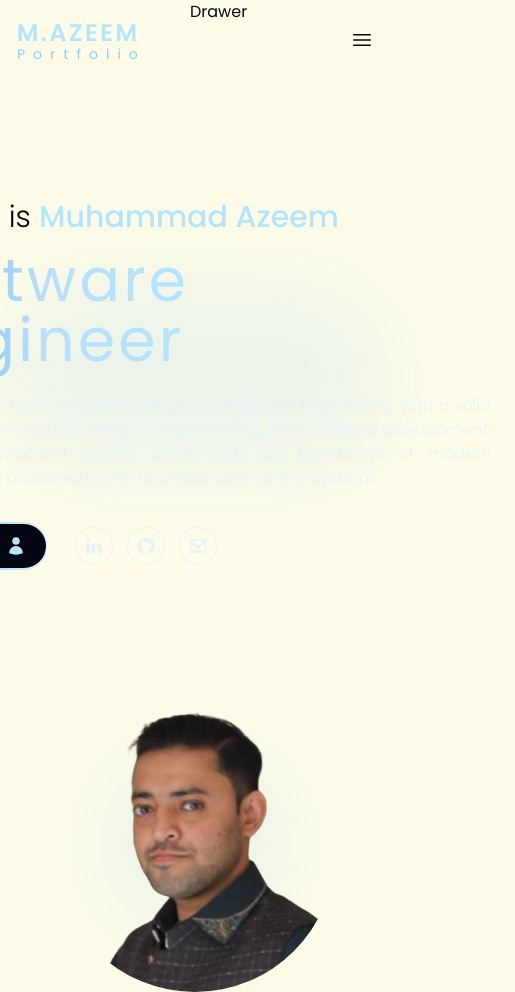
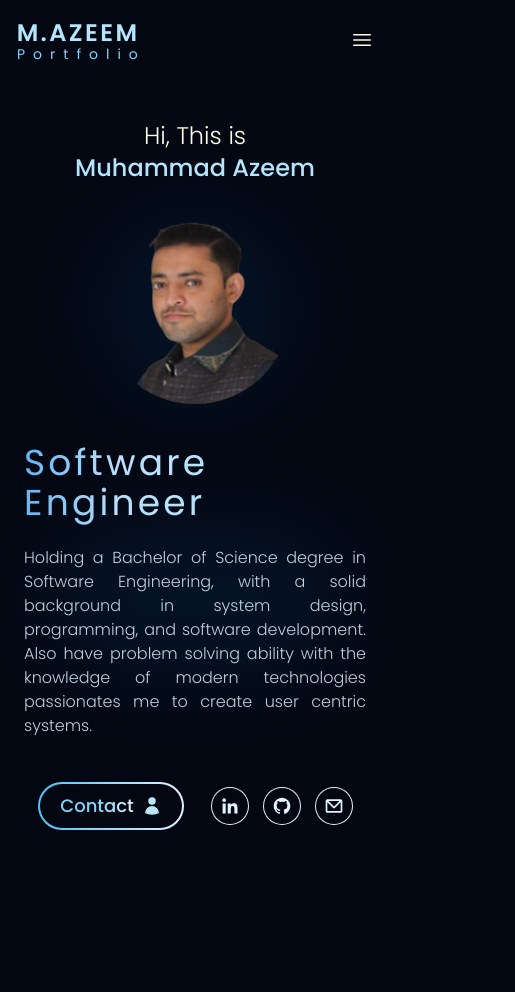
Before and after one commit to MAzeemSidd/M_Azeem_PortFolio, a Next.js app: page / in a window 390 px wide. Shown: the whole page, 515 px wide, since content can reach past the window. After the commit the page ends 910 px from the top, so only its background shows below. Built offline with nearby package versions, Linux system fonts and the light colour scheme.

Commit message:
Make Homepage responsive for mobile screen and set the background similar for both light and dark theme.

```diff
--- a/src/app/globals.css
+++ b/src/app/globals.css
@@ -9,16 +9,21 @@ html {
 }
 
 :root {
+  --background: #030712;
+  --foreground: #fefce8;
+}
+
+/* :root {
   --background: #fefce8;
   --foreground: #030712;
-}
+} */
 
-@media (prefers-color-scheme: dark) {
+/* @media (prefers-color-scheme: dark) {
   :root {
     --background: #030712;
     --foreground: #fefce8;
   }
-}
+} */
 
 body {
   color: var(--foreground);
--- a/src/app/page.js
+++ b/src/app/page.js
@@ -1,11 +1,9 @@
 import Home from "@/components/links/Home";
-import LinksDrawer from "@/components/links/LinksDrawer";
 
 export default function Page() {
   return (
     <div className="font-[family-name:var(--font-geist-sans)]">
       <Home />
-      <LinksDrawer />
     </div>
   );
 }
--- /dev/null
+++ b/src/components/links/Home/display_picture.tsx
@@ -0,0 +1,14 @@
+import { FC } from "react";
+import Image from 'next/image'
+import dp from '../../../../public/pictures/my_dp_bg_transparent.png'
+
+export const DisplayPicture: FC<{}> = () => (
+  <div className='relative flex justify-center items-start'>
+    <div className='bg-blue-500/20 -z-10 size-[200px] absolute top-1/2 left-1/2 -translate-x-1/2 -translate-y-1/2 rounded-full blur-2xl opacity-40' />
+    <Image
+        src={dp}
+        alt="Muhammad Azeem's display picture"
+        className="rounded-full size-48 sm:size-52 lg:size-64 place-self-center"
+    />
+  </div>
+)
--- a/src/components/links/Home/index.tsx
+++ b/src/components/links/Home/index.tsx
@@ -1,31 +1,36 @@
+import { FC } from "react";
+import Image from 'next/image'
+
+import '@/app/globals.css'
 import IntroCarousel from "./intro_carousel"
-import Image from 'next/image'
-import dp from '../../../../public/pictures/my_dp_bg_transparent.png'
-import '@/app/globals.css'
-import { FC } from "react";
 import { Contact_Btn, Site_Link_Btn, Site_Link_Circle, Site_Link_Path } from './link_buttons'
+import { DisplayPicture } from './display_picture'
 
 const Home: FC<{}> = () => {
   return (
     <div>
-      <div className='grid grid-rows-6 grid-cols-5 gap-2 h-[calc(100vh-80px)]'>
+      <div className='grid grid-rows-2 grid-cols-5 gap-2 h-auto lg:h-full lg:max-h-[calc(100vh-80px)] pb-20 pt-10 lg:py-0'>
 
         {/* left column with carousel */}
-        <div className='h-full row-span-5 col-span-5 lg:col-span-3 lg:ml-20 lg:mt-7 justify-self-center place-content-center w-[40rem]'>
+        <div className='lg:min-h-[calc(100vh-80px)] row-span-2 col-span-5 lg:col-span-3 lg:ml-20 w-full max-w-[40rem] place-content-center'>
 
-          <div className='grid grid-flow-row gap-2'>
+          <div className='grid grid-flow-row gap-5 md:gap-3 xl:gap-2'>
 
-            <div className="mx-7 py-0 my-0 text-3xl font-light">
-              {'Hi, This is '}
-              <span className="text-light-blue-100 font-medium">Muhammad Azeem</span>
+            <div className="mx-7 text-2xl sm:text-3xl font-light text-center sm:text-start">
+              <span>{'Hi, This is '}</span>
+              <div className="inline-block text-light-blue-100 font-medium">Muhammad Azeem</div>
+            </div>
+
+            <div className="lg:hidden text-center pt-2 pb-3">
+              <DisplayPicture />
             </div>
 
             <div className='mt-0 pb-18 relative'>
-              <div className='bg-blue-500/20 -z-10 w-[400px] h-[200px] absolute top-1/2 left-1/2 -translate-x-1/2 -translate-y-1/2 rounded-full blur-2xl opacity-40' />
+              <div className='bg-blue-500/20 -z-10 w-[300px] h-[160px] sm:w-[400px] sm:h-[200px] absolute top-1/2 left-1/2 -translate-x-1/2 -translate-y-1/2 rounded-full blur-2xl opacity-40' />
               <IntroCarousel />
             </div>
 
-            <div className='mx-7 flex items-center gap-7'>
+            <div className='mx-3 lg:mx-7 flex flex-wrap justify-center lg:justify-start gap-7'>
 
               {/* Contact Button */}
               <Contact_Btn href='/contact' />
@@ -64,20 +69,9 @@ const Home: FC<{}> = () => {
 
         </div>
 
-        {/* right column with display picture */}
-        <div className='h-full row-span-5 col-span-5 lg:col-span-2 lg:mr-20 justify-self-center place-content-center'>
-
-          <div className='relative flex justify-center items-start'>
-            <div className='bg-blue-500/20 -z-10 size-[200px] absolute top-1/2 left-1/2 -translate-x-1/2 -translate-y-1/2 rounded-full blur-2xl opacity-40' />
-            <Image
-              src={dp}
-              alt="DP of M.Azeem"
-              width={280}
-              height={280}
-              className="rounded-full"
-            />
-          </div>
-
+        {/* right column with display picture */} {/* col-span-5 */}
+        <div className='hidden lg:block lg:h-full lg:row-span-2 col-span-2 lg:mr-20 place-content-center'>
+          <DisplayPicture />
         </div>
 
       </div>
--- a/src/components/links/Home/intro_carousel.tsx
+++ b/src/components/links/Home/intro_carousel.tsx
@@ -16,7 +16,7 @@ const Description_Card: FC<DescriptionCardProps> = memo(({ title, description })
   <CustomCard className='my-0 py-0 w-auto mx-0 bg-transparent shadow-none text-justify'>
       <CustomCardBody className='grid grid-cols-1 gap-4 pt-0'>
           <div>
-            <div className='inline-block font-normal tracking-[.2rem] text-6xl text-wrap text-transparent bg-clip-text bg-gradient-to-r from-blue-300 via-blue-100 to-light-blue-100 py-[.45rem]' style={{ whiteSpace: 'pre-line' }}>{title}</div>
+            <div className='inline-block font-normal tracking-[.2rem] text-4xl sm:text-6xl text-wrap text-transparent bg-clip-text bg-gradient-to-r from-blue-300 via-blue-100 to-light-blue-100 py-[.45rem]' style={{ whiteSpace: 'pre-line' }}>{title}</div>
           </div>
           <div className='text-blue-50/85 text-base font-light'>{description}</div>
       </CustomCardBody>
--- a/src/components/material_tailwind.ts
+++ b/src/components/material_tailwind.ts
@@ -7,6 +7,11 @@ import {
     Card,
     CardBody
 } from "@material-tailwind/react";
+// import Button from '@material-tailwind/react/components/Button/index'
+// import Carousel from '@material-tailwind/react/components/Carousel/index'
+// import Card from '@material-tailwind/react/components/Card/index'
+// import CardBody from '@material-tailwind/react/components/Card/CardBody'
+
 
 export {
     ThemeProvider,
--- a/src/components/navbar/Navbar.tsx
+++ b/src/components/navbar/Navbar.tsx
@@ -46,11 +46,11 @@ const Navbar: FC<{}> = () => {
             {/* <NavLink href='/projects' title='projects' /> */}
             <NavLink href='/contact' title='contact' />
         </div>
-        <div className="block lg:hidden">
+        <button className="block lg:hidden">
           <svg xmlns="http://www.w3.org/2000/svg" viewBox="0 0 24 24" fill="currentColor" className="size-6">
             <path fillRule="evenodd" d="M3 6.75A.75.75 0 0 1 3.75 6h16.5a.75.75 0 0 1 0 1.5H3.75A.75.75 0 0 1 3 6.75ZM3 12a.75.75 0 0 1 .75-.75h16.5a.75.75 0 0 1 0 1.5H3.75A.75.75 0 0 1 3 12Zm0 5.25a.75.75 0 0 1 .75-.75h16.5a.75.75 0 0 1 0 1.5H3.75a.75.75 0 0 1-.75-.75Z" clipRule="evenodd" />
           </svg>
-        </div>
+        </button>
 
       </div>
     </div>
```
